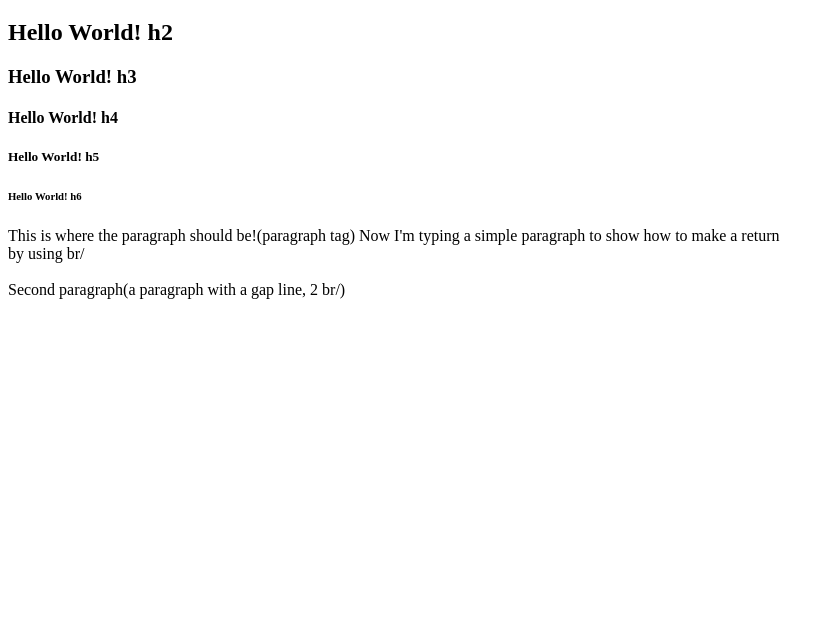
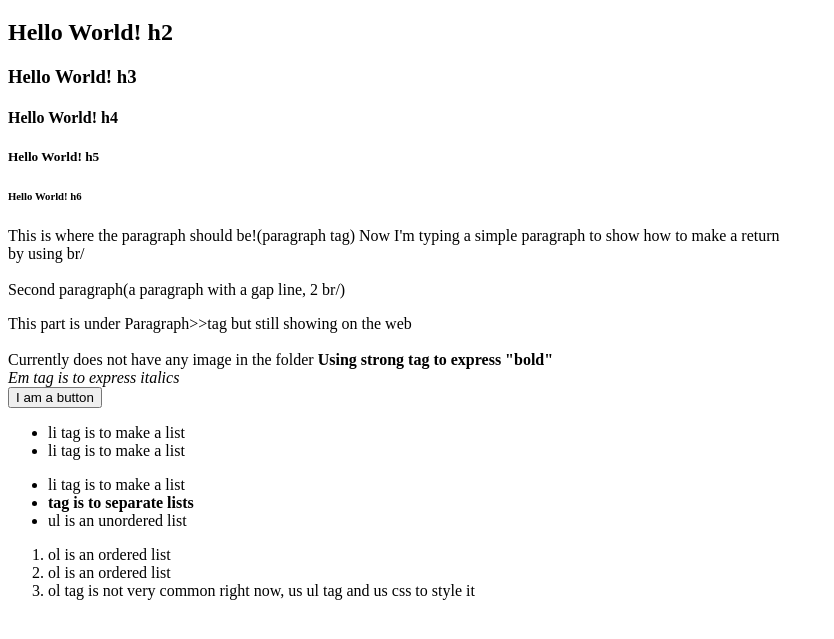
Before and after one commit to BlackTech31/TestRepo1, a plain HTML site: page index.html in a window 1280 px wide. Shown: the part 61-700 px from the top of the page, without its empty margins (0-834 px from the left). Drawn offline with Linux system fonts and the light colour scheme.

Commit message:
play with some tags

```diff
--- a/index.html
+++ b/index.html
@@ -15,5 +15,24 @@
 			 by using br/
 			<br/><br/>Second paragraph(a paragraph with a gap line, 2 br/)
 		</p>
+		This part is under Paragraph>>tag but still showing on the web
+		<br/><br/>Currently does not have any image in the folder
+		<strong>Using strong tag to express "bold"</strong>
+		<br/><em>Em tag is to express italics</em>
+		<br/><button>I am a button</button>
+		<ul>
+			<li>li tag is to make a list</li>
+			<li>li tag is to make a list</li>
+		</ul>
+		<ul>
+			<li>li tag is to make a list</li>
+			<li><strong>tag is to separate lists</strong></li>
+			<li>ul is an unordered list</li>
+		</ul>
+		<ol>
+			<li>ol is an ordered list</li>
+			<li>ol is an ordered list</li>
+			<li>ol tag is not very common right now, us ul tag and us css to style it</li>
+		</ol>
 	</body>
 </html>
```
